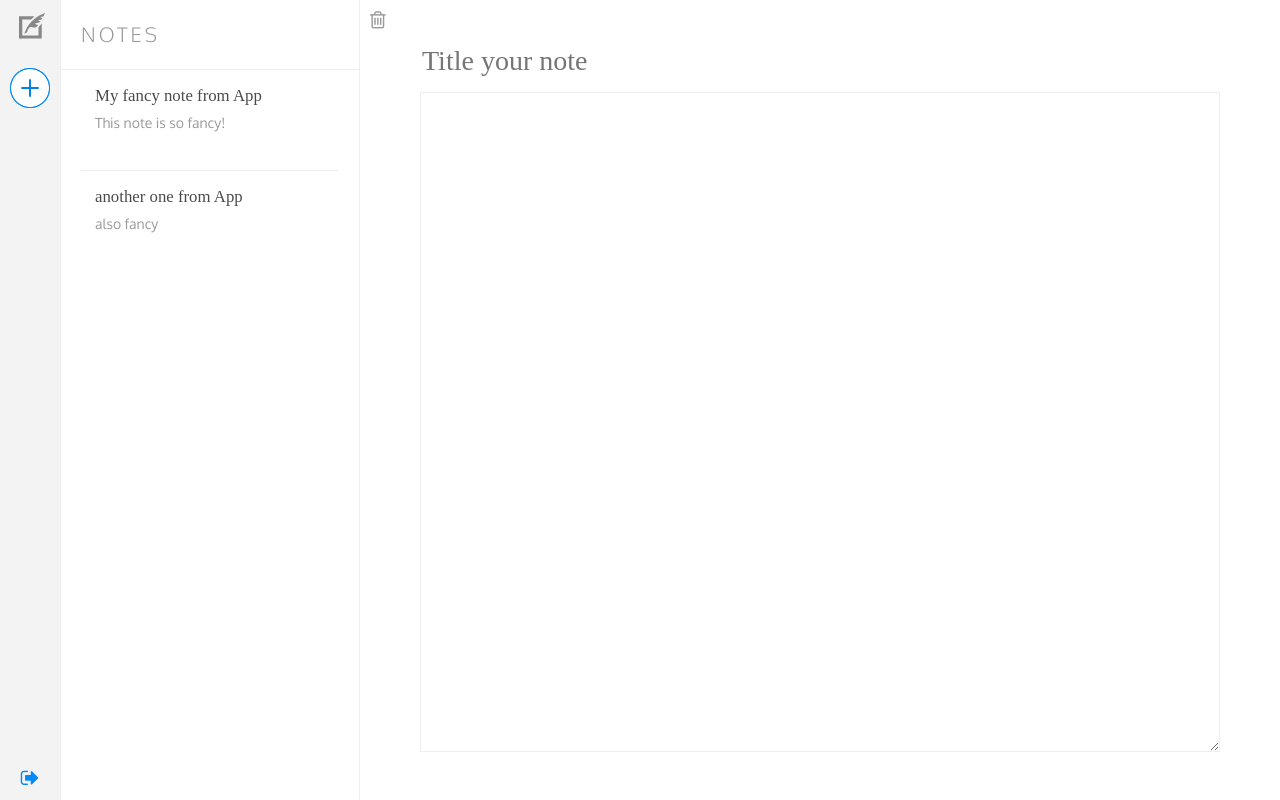
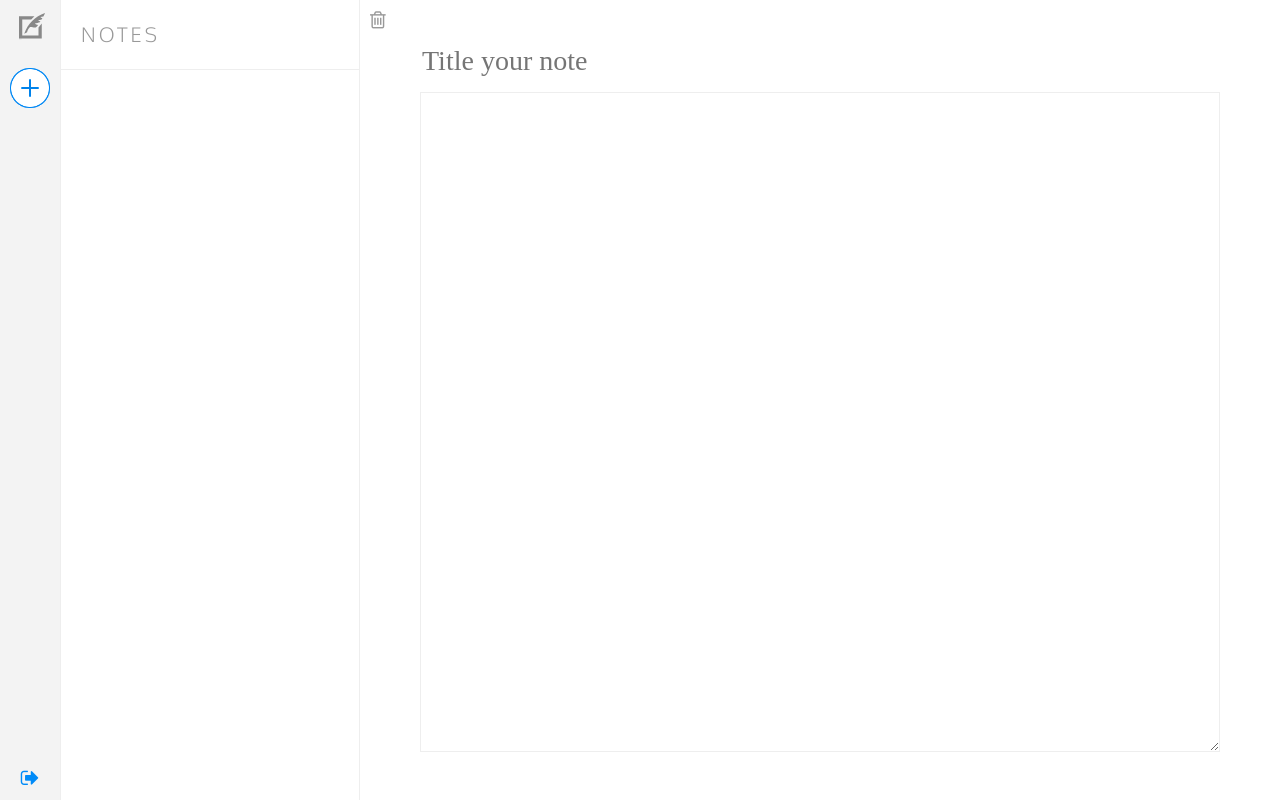
Before and after one commit to rickbrainerd12/noteherder, a React (Create React App) app: page / in a window 1280 px wide. Built offline with nearby package versions, Linux system fonts and the light colour scheme; a web font is replaced by a local one.

Commit message:
Is still broke

```diff
--- a/package.json
+++ b/package.json
@@ -1,5 +1,6 @@
 {
   "name": "noteherder",
+  "homepage": "http://xtbc.github.io/noteherder",
   "version": "0.1.0",
   "private": true,
   "dependencies": {
@@ -7,12 +8,15 @@
     "react-dom": "^15.6.1"
   },
   "devDependencies": {
+    "gh-pages": "^1.0.0",
     "react-scripts": "1.0.10"
   },
   "scripts": {
     "start": "react-scripts start",
     "build": "react-scripts build",
     "test": "react-scripts test --env=jsdom",
-    "eject": "react-scripts eject"
+    "eject": "react-scripts eject",
+    "predeploy": "npm run build",
+    "deploy": "gh-pages -d build"
   }
 }
--- a/src/App.js
+++ b/src/App.js
@@ -1,41 +1,28 @@
 import React, { Component } from 'react'
 
+import './App.css'
 import Main from './Main'
-import './App.css'
 
 class App extends Component {
-  constructor(){
+  constructor() {
     super()
 
-    this.setCurrentNote = this.setCurrentNote.bind(this)
-
     this.state = {
-      notes: {
-        'note-1': {
-            id: 'note-1',
-            title: 'My fancy note from App',
-            body: 'This note is so fancy!',
-        },
-        'note-2': {
-            id: 'note-2',
-            title: 'another one from App',
-            body: 'also fancy',
-        },
-      },
-      currentNote: this.blankNote
+      notes: {},
+      currentNote: this.blankNote(),
     }
   }
 
-  blankNote = ()=> {
-    return{
-          id: null,
-          title: '',
-          body: '',
+  blankNote = () => {
+    return {
+      id: null,
+      title: '',
+      body: '',
     }
   }
 
   setCurrentNote = (note) => {
-    this.setState({currentNote: note})
+    this.setState({ currentNote: note })
   }
 
   resetCurrentNote = () => {
@@ -44,33 +31,47 @@ class App extends Component {
 
   saveNote = (note) => {
     const notes = {...this.state.notes}
-    if(!note.id){
+    if (!note.id) {
       note.id = Date.now()
     }
     notes[note.id] = note
-    this.setState({notes: notes, currentNote: note})
+
+    this.setState({ notes })
+    this.setCurrentNote(note)
+  }
+
+  removeCurrentNote = () => {
+    const notes = {...this.state.notes}
+
+    delete notes[this.state.currentNote.id]
+
+    this.setState({notes})
+    this.resetCurrentNote()
   }
 
   render() {
-    const actions ={
+    const actions = {
       setCurrentNote: this.setCurrentNote,
       resetCurrentNote: this.resetCurrentNote,
+      saveNote: this.saveNote,
     }
 
     const noteData = {
       notes: this.state.notes,
       currentNote: this.state.currentNote,
+      saveNote: this.currentNote,
+      removeCurrentNote: this.removeCurrentNote,
     }
 
     return (
       <div className="App">
-        <Main {...actions}
-              {...noteData}
-
+        <Main
+          {...actions}
+          {...noteData}
         />
       </div>
     );
   }
 }
 
-export default App;
+export default App
--- a/src/Main.js
+++ b/src/Main.js
@@ -3,16 +3,24 @@ import React from 'react'
 import './Main.css'
 import Sidebar from './Sidebar'
 import NoteList from './NoteList'
-import Noteform from './NoteForm'
+import NoteForm from './NoteForm'
 
-const Main = ({notes, currentNote, setCurrentNote, resetCurrentNote, saveNote}) => {
-    return (
-        <div className = "Main">
-            <Sidebar resetCurrentNote ={resetCurrentNote}/>
-            <NoteList notes = {notes} setCurrentNote = {setCurrentNote}/>
-            <Noteform currentNote = {currentNote} saveNote={saveNote}/>
-        </div>
-    )
+const Main = ({ notes, currentNote, setCurrentNote, resetCurrentNote, saveNote }) => {
+  return (
+    <div className="Main">
+      <Sidebar
+        resetCurrentNote={resetCurrentNote}
+      />
+      <NoteList
+        notes={notes}
+        setCurrentNote={setCurrentNote}
+      />
+      <NoteForm
+        currentNote={currentNote}
+        saveNote={saveNote}
+      />
+    </div>
+  )
 }
 
 export default Main
--- a/src/Note.js
+++ b/src/Note.js
@@ -1,19 +1,24 @@
 import React from 'react'
-import NoteForm from './NoteForm'
 
-const Note = ({note}) => {
-
-    const handleClick =  () =>  {
+const Note = ({ note, setCurrentNote }) => {
+  const handleClick = () => {
     setCurrentNote(note)
   }
 
   return (
-        <a className="active" onClick = {handleClick}>
+    <a
+      className="active"
+      onClick={handleClick}
+    >
       <li>
         <div className="note">
-                    <div className="note-title">{note.title}</div>
+          <div className="note-title">
+            {note.title}
+          </div>
           <div className="note-body">
-                        <p>{note.body}</p>
+            <p>
+              {note.body}
+            </p>
           </div>
         </div>
       </li>
--- a/src/NoteForm.js
+++ b/src/NoteForm.js
@@ -1,38 +1,41 @@
-import React, {Component} from 'react'
+import React, { Component } from 'react'
+
 import './NoteForm.css'
 
 class NoteForm extends Component {
-  handleChanges=(ev)=>{
+  handleChanges = (ev) => {
     const note = {...this.props.currentNote}
-    //ev.target.name === 'title'
     note[ev.target.name] = ev.target.value
 
     this.props.saveNote(note)
-
   }
 
-
-    render () {
-      const {currentNote} = this.props
+  render() {
+    const { currentNote } = this.props
 
     return (
       <div className="NoteForm">
         <div className="form-actions">
-            <button type="button"><i className="fa fa-trash-o"></i>
+          <button type="button">
+            <i className="fa fa-trash-o" onClick={this.props.removeCurrentNote}></i>
           </button>
         </div>
         <form>
           <p>
-              <input type="text"
+            <input
+              type="text"
               name="title"
               placeholder="Title your note"
-                      value = {currentNote.title}
-                      onChange={this.handleChanges}/>
+              value={currentNote.title}
+              onChange={this.handleChanges}
+            />
           </p>
 
-            <textarea name="body"
-                      value = {currentNote.body}
-                      onChange={this.handleChanges}></textarea>
+          <textarea
+            name="body"
+            value={currentNote.body}
+            onChange={this.handleChanges}
+          ></textarea>
         </form>
       </div>
     )
--- a/src/NoteList.js
+++ b/src/NoteList.js
@@ -1,19 +1,22 @@
 import React from 'react'
 
+import './NoteList.css'
 import Note from './Note'
-import './NoteList.css'
 
-const NoteList = ({notes, setCurrentNote}) => {
-
+const NoteList = ({ notes, setCurrentNote }) => {
   const noteIds = Object.keys(notes)
 
   return (
     <div className="NoteList">
       <h3>Notes</h3>
       <ul id="notes">
-            {noteIds.map(noteId => (<Note note = {notes[noteId]}
+        {noteIds.map(noteId => (
+          <Note
             key={noteId}
-                                          setCurrentNote={setCurrentNote}/>))}
+            note={notes[noteId]}
+            setCurrentNote={setCurrentNote}
+          />
+        ))}
       </ul>
     </div>
   )
--- a/src/Sidebar.js
+++ b/src/Sidebar.js
@@ -5,15 +5,28 @@ import quill from './quill.svg'
 import newHover from './new-hover.png'
 import newIcon from './new.png'
 
-const Sidebar  = (resetCurrentNote) => {
+const Sidebar = ({ resetCurrentNote }) => {
   return (
     <nav className="Sidebar">
       <div className="logo">
-              <img src={quill} alt="Noteherder"/>
+        <img
+          src={quill}
+          alt="Noteherder"
+        />
       </div>
-          <a className="new-note" onClick={resetCurrentNote}>
-            <img src={newHover }alt="New note"/>
-            <img className="outline" src={newIcon} alt="New note"/>
+      <a
+        className="new-note"
+        onClick={resetCurrentNote}
+      >
+        <img
+          src={newHover}
+          alt="New note"
+        />
+        <img
+          className="outline"
+          src={newIcon}
+          alt="New note"
+        />
       </a>
       <div className="SignOut">
         <button>
```
Also changed, not shown: 1 other file (tests, documents, lock files or other folders). Lines whose indentation alone changed are shown as unchanged.
